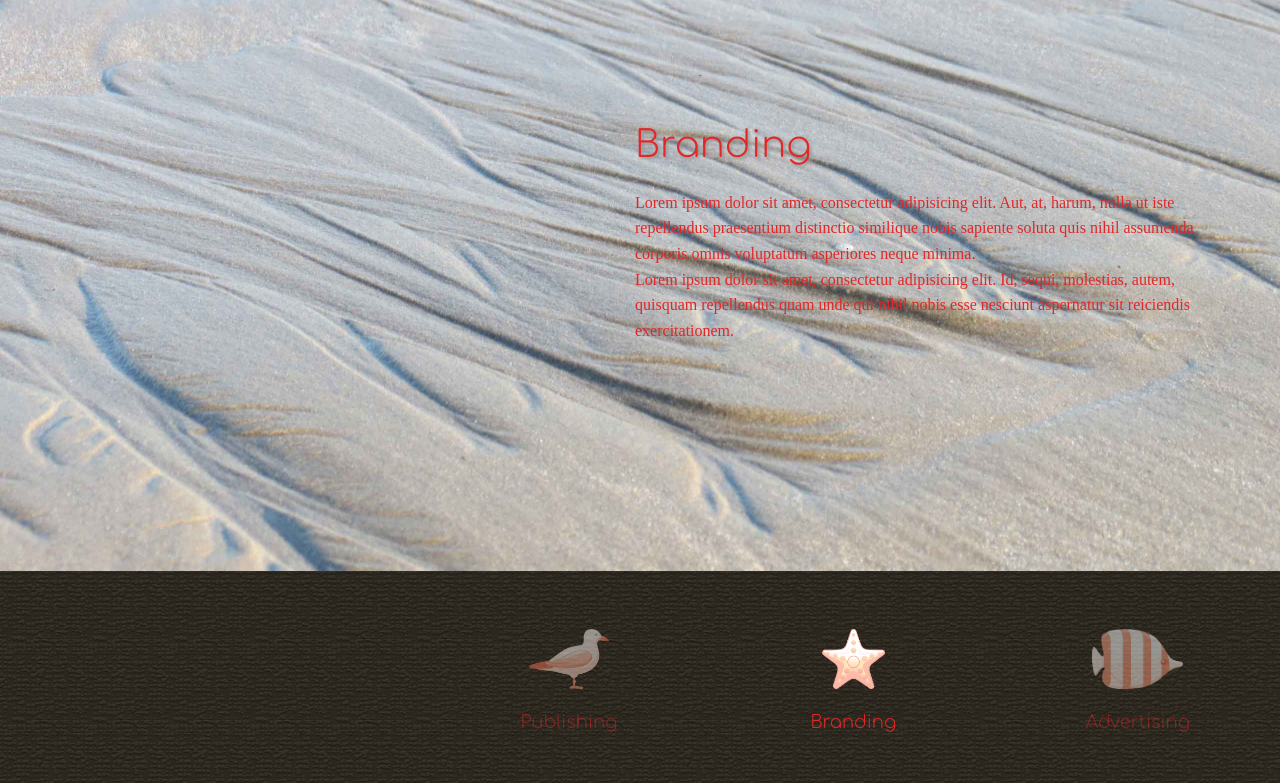
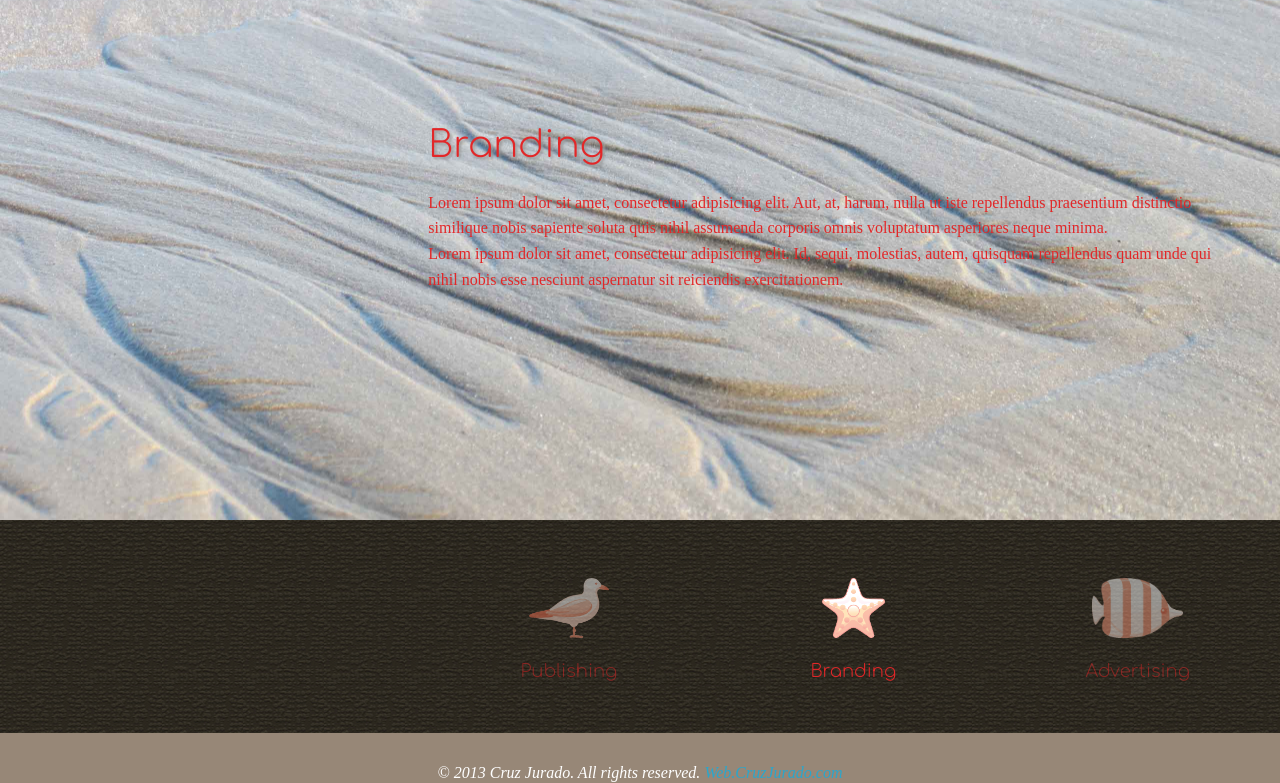
Before and after one commit to Zurc/machi, a PHP site: page /branding.php in a window 1280 px wide. Shown: the part 72-855 px from the top of the page. Run offline with PHP 8.4, Linux system fonts and the light colour scheme; some web fonts are replaced.

Commit message:
cambios columna texto portfolio

```diff
--- a/advertising.php
+++ b/advertising.php
@@ -7,7 +7,7 @@ include ("header.php");
 <section>
 	<div class="portfolio_top advertising_top">
 		<article class="row">
-			<div class="small-12 large-6 columns right bmargin-top">
+			<div class="small-12 large-8 columns right bmargin-top">
 				<h2>Advertising</h2>
 				<p>Lorem ipsum dolor sit amet, consectetur adipisicing elit. Aut, at, harum, nulla ut iste repellendus praesentium distinctio similique nobis sapiente soluta quis nihil assumenda corporis omnis voluptatum asperiores neque minima.
 				<br>Lorem ipsum dolor sit amet, consectetur adipisicing elit. Id, sequi, molestias, autem, quisquam repellendus quam unde qui nihil nobis esse nesciunt aspernatur sit reiciendis exercitationem.</p>
--- a/branding.php
+++ b/branding.php
@@ -7,7 +7,7 @@ include ("header.php");
 <section>
 	<div class="portfolio_top branding_top">
 		<article class="row">
-			<div class="small-12 large-6 columns right bmargin-top">
+			<div class="small-12 large-8 columns right bmargin-top">
 				<h2>Branding</h2>
 				<p>Lorem ipsum dolor sit amet, consectetur adipisicing elit. Aut, at, harum, nulla ut iste repellendus praesentium distinctio similique nobis sapiente soluta quis nihil assumenda corporis omnis voluptatum asperiores neque minima.
 				<br>Lorem ipsum dolor sit amet, consectetur adipisicing elit. Id, sequi, molestias, autem, quisquam repellendus quam unde qui nihil nobis esse nesciunt aspernatur sit reiciendis exercitationem.</p>
--- a/publishing.php
+++ b/publishing.php
@@ -7,7 +7,7 @@ include ("header.php");
 <section>
 	<div class="portfolio_top publishing_top">
 		<article class="row">
-			<div class="small-12 large-6 columns right bmargin-top">
+			<div class="small-12 large-8 columns right bmargin-top">
 				<h2>Publishing</h2>
 				<p>Lorem ipsum dolor sit amet, consectetur adipisicing elit. Aut, at, harum, nulla ut iste repellendus praesentium distinctio similique nobis sapiente soluta quis nihil assumenda corporis omnis voluptatum asperiores neque minima.
 				<br>Lorem ipsum dolor sit amet, consectetur adipisicing elit. Id, sequi, molestias, autem, quisquam repellendus quam unde qui nihil nobis esse nesciunt aspernatur sit reiciendis exercitationem.</p>
```
